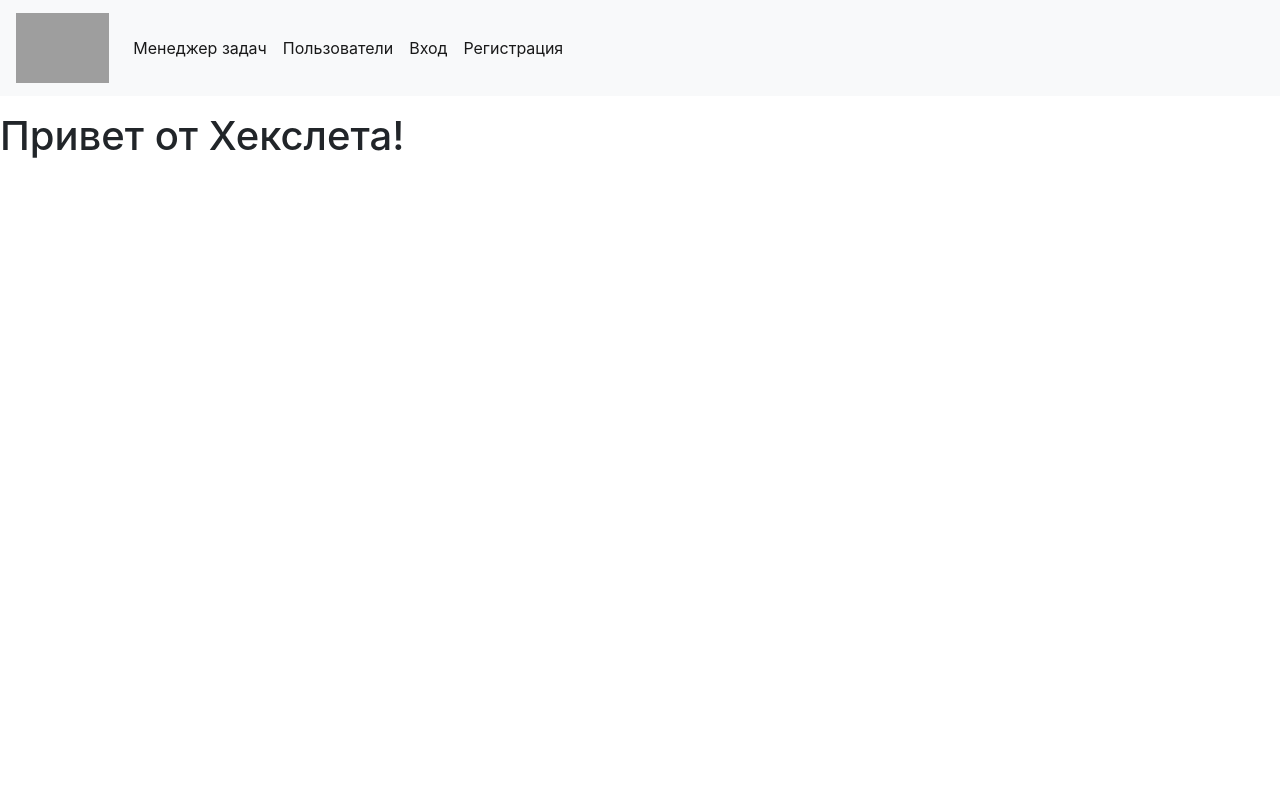
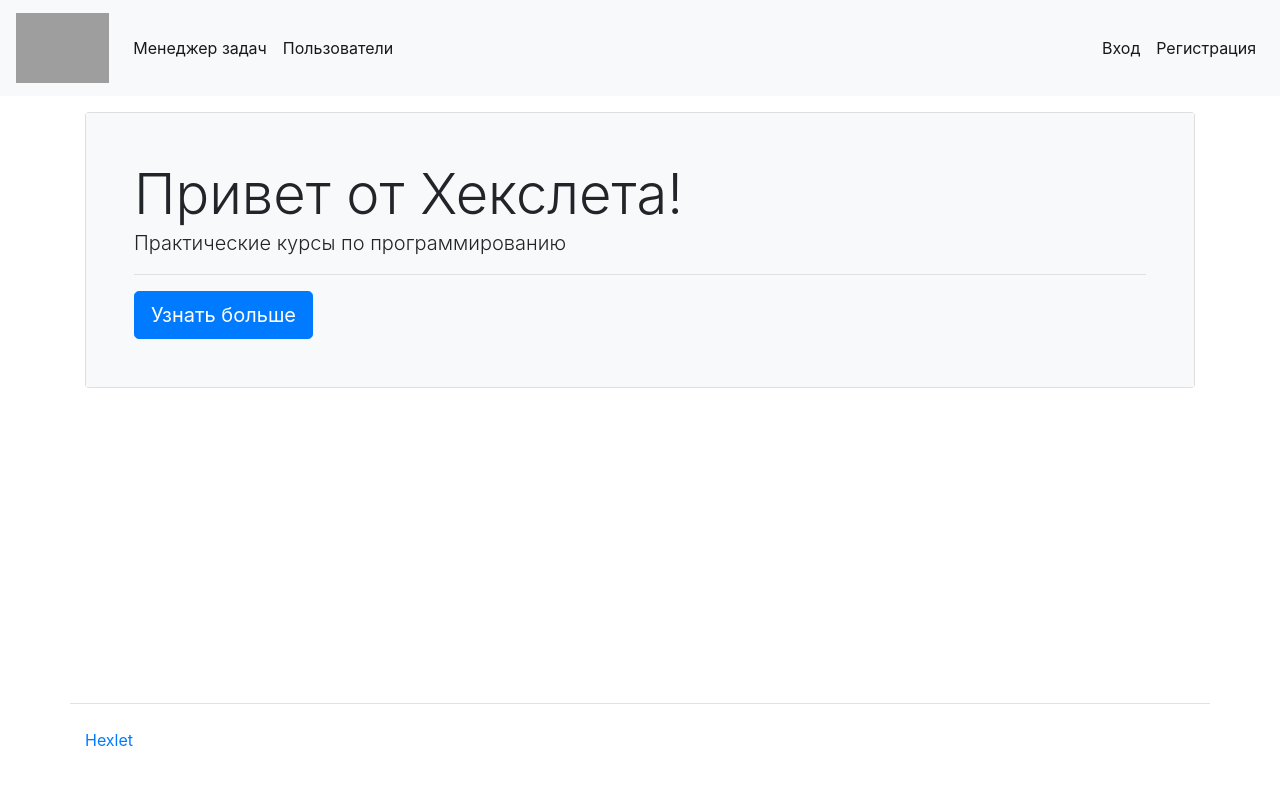
Before and after one commit to sergkim13/python-project-52, a Django app: page / in a window 1280 px wide. Run offline with Django 4.2, Linux system fonts and the light colour scheme; some libraries are stand-ins or nearby versions; grey boxes are pictures that could not be loaded.

Commit message:
upd index.html

```diff
--- a/task_manager/templates/index.html
+++ b/task_manager/templates/index.html
@@ -10,7 +10,7 @@
     <meta name="viewport" content="width=device-width, initial-scale=1">
     <title>Менеджер задач</title>
   </head>
-  <body>
+  <body class="d-flex flex-column min-vh-100">
     <nav class="navbar navbar-expand-lg navbar-light bg-light mb-3">
         <a href="#" class="navbar-brand">
             <img src="https://media.giphy.com/media/M9gbBd9nbDrOTu1Mqx/giphy.gif" height="70" alt="logo">
@@ -24,17 +24,33 @@
                     <a href="{% url 'index' %}" class="nav-link">Менеджер задач</a>
                 </li>
                 <li class="nav-item active">
-                    <a href="#" class="nav-link">Пользователи</a>
+                    <a href="/users/" class="nav-link">Пользователи</a>
+                </li>
+            </ul>
+            <ul class="navbar-nav">
+                <li class="nav-item active">
+                    <a href="/login/" class="nav-link">Вход</a>
                 </li>
                 <li class="nav-item active">
-                    <a href="#" class="nav-link">Вход</a>
-                </li>
-                <li class="nav-item active">
-                    <a href="#" class="nav-link">Регистрация</a>
+                    <a href="/users/create/" class="nav-link">Регистрация</a>
                 </li>
             </ul>
         </div>
     </nav>
-    <h1>Привет от Хекслета!</h1>
+    <div class="container wrapper flex-grow-1">
+        <div class="card">
+            <div class="card-body p-5 bg-light">
+                <div class="display-4">Привет от Хекслета!</div>
+                <p class="lead">Практические курсы по программированию</p>
+                <hr>
+                <div class="btn btn-primary btn-lg" href="#">Узнать больше</div>
+            </div>
+        </div>
+    </div>
+    <footer>
+        <div class="container my-5 pt-4 border-top">
+            <a target="_blank" href="https://ru.hexlet.io">Hexlet</a>
+        </div>
+    </footer>
 </body>
 </html>
```
